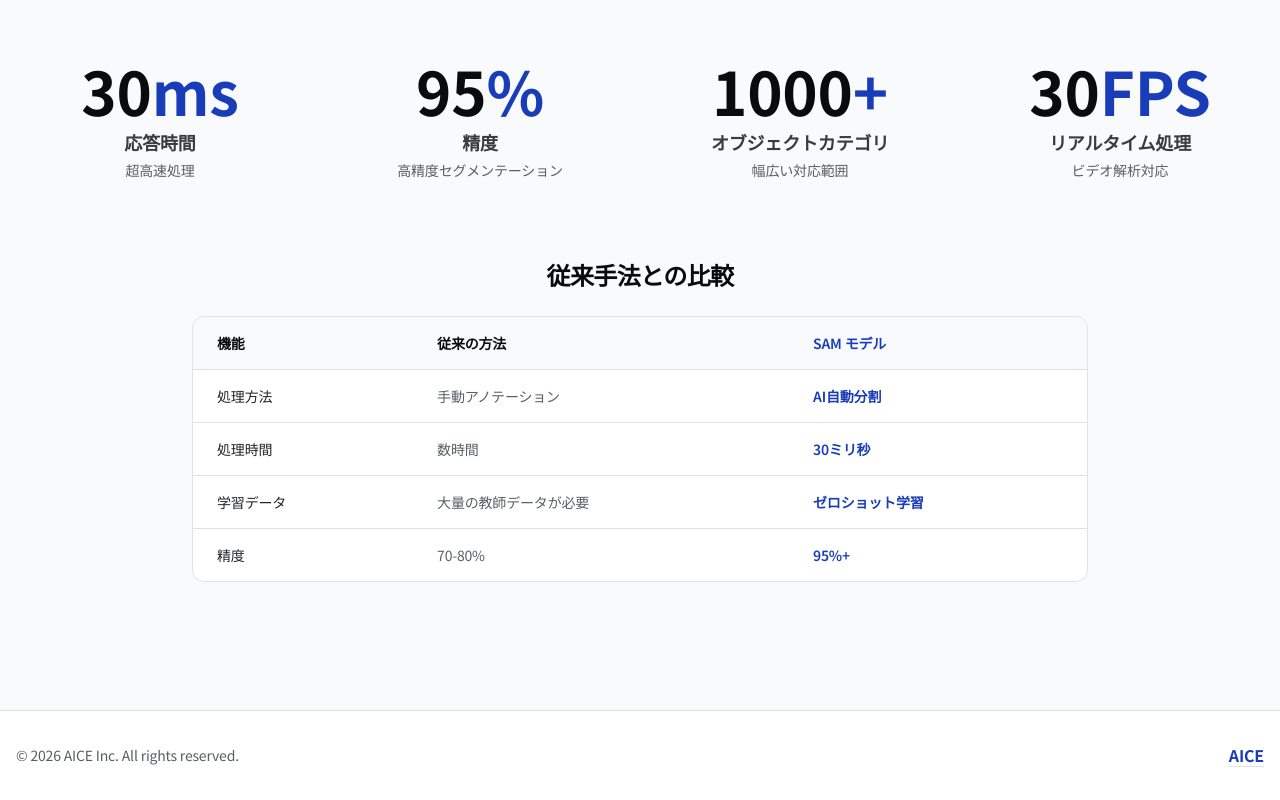
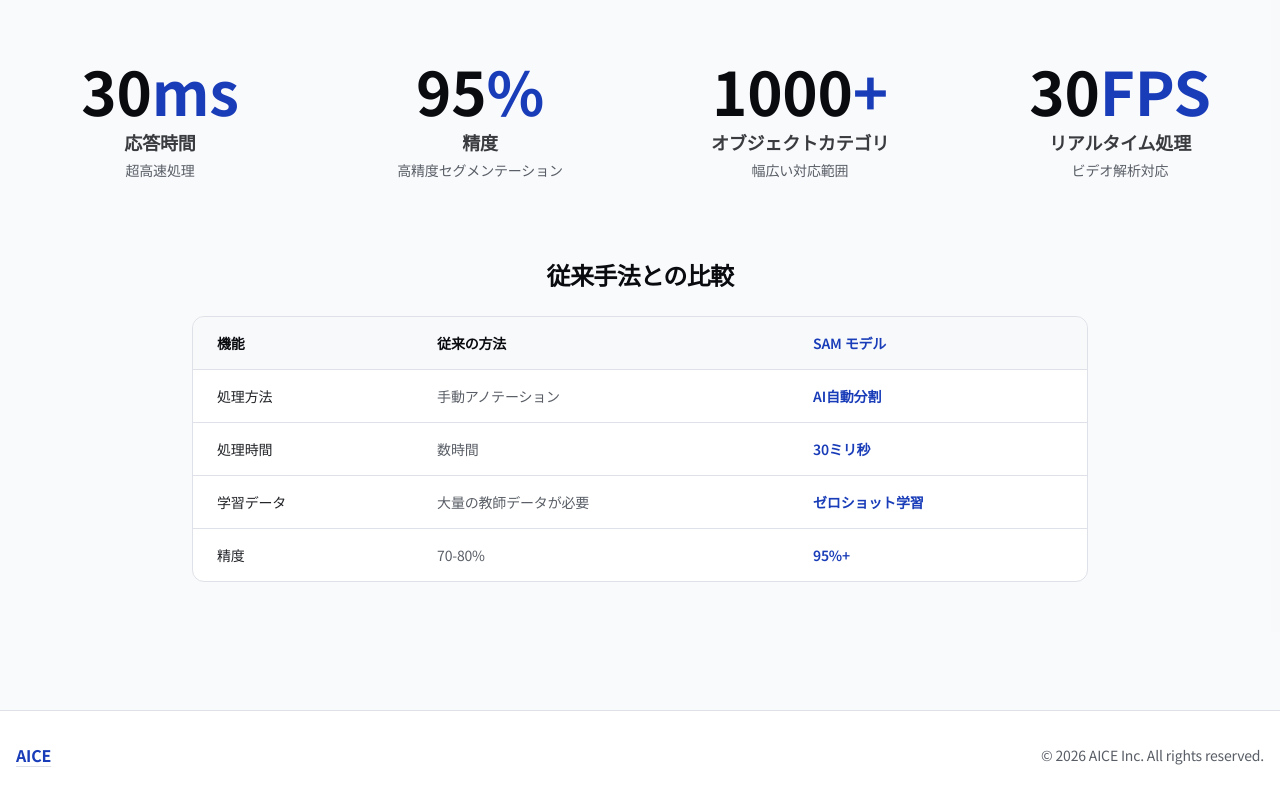
Before and after one commit to liuchiawei/demo-sam-3d, a Next.js app: page / in a window 1280 px wide. Shown: the part 3687-4487 px from the top of the page. Built offline with nearby package versions, Linux system fonts and the light colour scheme.

Commit message:
fix(footer): reposition rights text in footer for improved layout

```diff
--- a/components/sections/Footer.tsx
+++ b/components/sections/Footer.tsx
@@ -15,7 +15,6 @@
     >
       <div className="container mx-auto px-4">
         <div className="flex flex-col items-center gap-4 sm:flex-row sm:justify-between sm:gap-6">
-          <p className="text-sm tabular-nums text-muted-foreground">{rights}</p>
           <nav
             className="flex flex-wrap items-center justify-center gap-x-6 gap-y-1"
             aria-label="Footer navigation"
@@ -30,6 +29,7 @@
               {officialWebsite}
             </a>
           </nav>
+          <p className="text-sm tabular-nums text-muted-foreground">{rights}</p>
         </div>
       </div>
     </footer>
```
